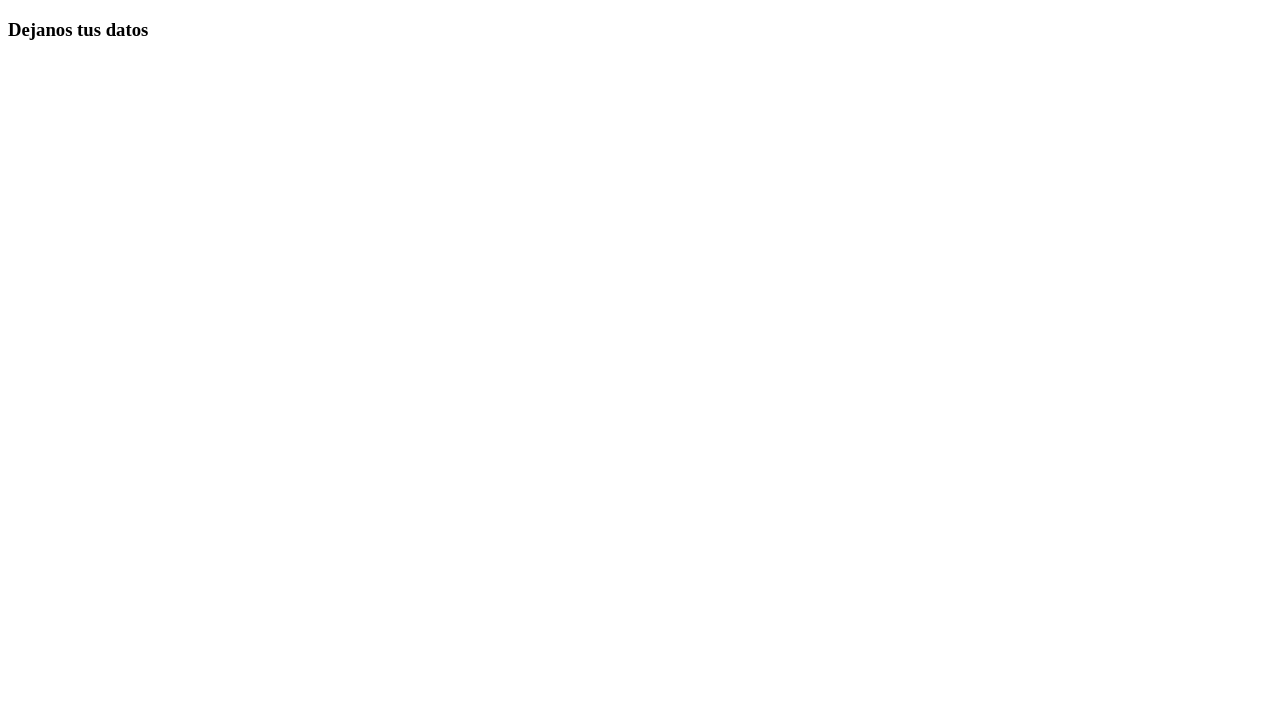
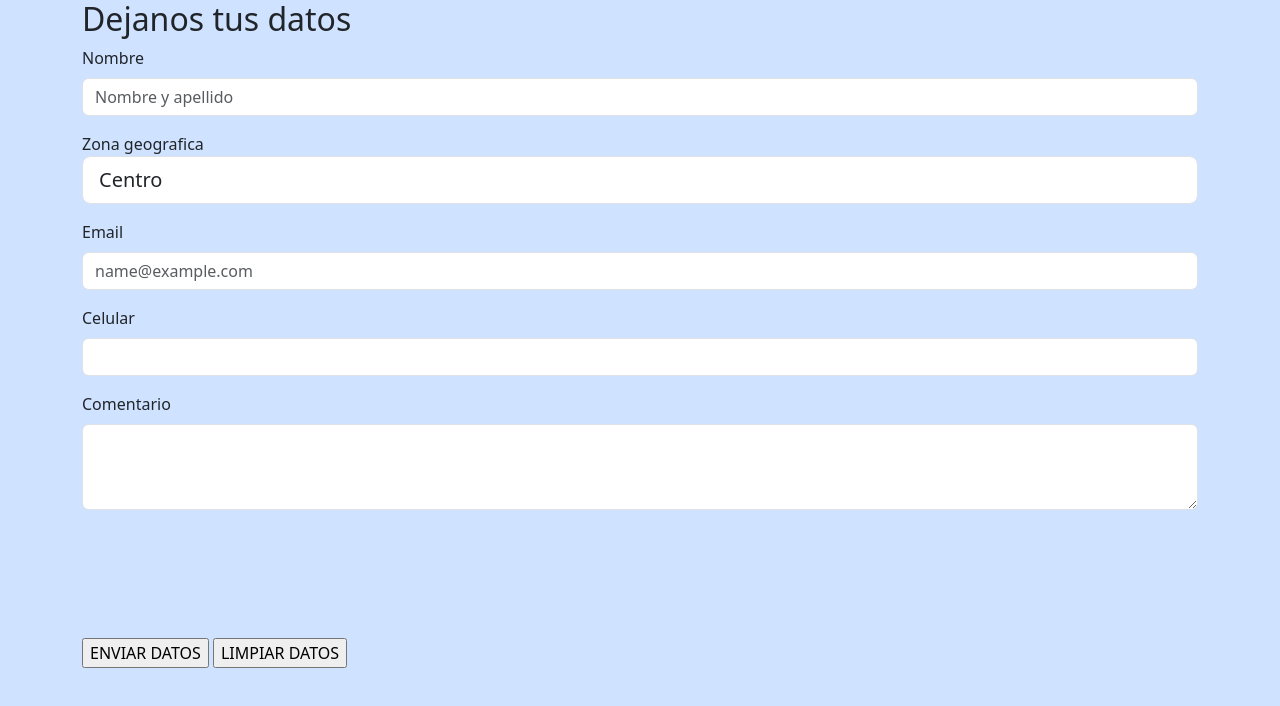
Before and after one commit to JoseMasr09/TP-Centro-Salud, a plain HTML site: page contacto.html in a window 1280 px wide. Drawn offline with nearby package versions, Linux system fonts and the light colour scheme.

Commit message:
Update contacto.html

```diff
--- a/contacto.html
+++ b/contacto.html
@@ -5,8 +5,75 @@
     <meta http-equiv="X-UA-Compatible" content="IE=edge">
     <meta name="viewport" content="width=device-width, initial-scale=1.0">
     <title>Contacto</title>
+<link rel="stylesheet" href="https://cdn.jsdelivr.net/npm/bootstrap@5.3.0-alpha3/dist/css/bootstrap.rtl.min.css" integrity="sha384-T5m5WERuXcjgzF8DAb7tRkByEZQGcpraRTinjpywg37AO96WoYN9+hrhDVoM6CaT" crossorigin="anonymous">
+
+<script src="https://ajax.googleapis.com/ajax/libs/jquery/3.5.1/jquery.min.js"></script>
+    <script src="https://cdnjs.cloudflare.com/ajax/libs/popper.js/1.16.0/umd/popper.min.js"></script>
+    <script src="https://maxcdn.bootstrapcdn.com/bootstrap/4.5.2/js/bootstrap.min.js"></script>
 </head>
-<body>
-    <h3>Dejanos tus datos</h3>
+<body class="bg-primary-subtle">
+    <script src="https://cdn.jsdelivr.net/npm/bootstrap@5.3.0-alpha3/dist/js/bootstrap.bundle.min.js" integrity="sha384-ENjdO4Dr2bkBIFxQpeoTz1HIcje39Wm4jDKdf19U8gI4ddQ3GYNS7NTKfAdVQSZe" crossorigin="anonymous"></script>
+
+    <link rel="stylesheet" href="estilos.css">
+
+    <div class="container" >
+        <form>
+          <div class="mb-3 ">
+            <h2 class="tusdatos" >Dejanos tus datos</h2>
+            <form action="mostrar_datos_bs.html" target="_blank"></form>
+
+            <fieldset >
+                <div class="mb-3">
+                    <label for="nombre" class="form-label">Nombre</label>
+                    <input type="text" class="form-control" id="nombre" placeholder="Nombre y apellido">
+                  </div>
+
+            <div class="mb-3">
+                <label for="select-lg">Zona geografica</label>
+                <br>
+
+
+                <select class="form-control form-control-lg" id="select-lg">
+
+
+            <option>Centro</option>
+            <option>Norte</option>
+            <option>Sur</option>
+            <option>Otros</option>
+            </select>
+             </div>
+
+
+        <div class="mb-3">
+            <label for="mail" class="form-label">Email</label>
+            <input type="email" class="form-control" id="mail" placeholder="name@example.com">
+          </div>
+
+
+
+            <div class="mb-3">
+                <label for="celu" class="form-label">Celular</label>
+                <input type="number" class="form-control" id="celu" placeholder="">
+              </div>
+
+
+            <div class="mb-3">
+                    <label for="comentario" class="form-label">Comentario</label>
+                    <textarea class="form-control" id="comentario" cols="40" rows="3"></textarea>
+                  </div>
+               <br>
+               <br>
+            </div>
+
+
+        </fieldset>
+        <br>
+        <br>
+
+        <input type="submit" value="ENVIAR DATOS" id="enviar">
+        <input type="reset"  value="LIMPIAR DATOS" id="limpiar">
+        </form>
+
+    </div>
 </body>
 </html>
```
